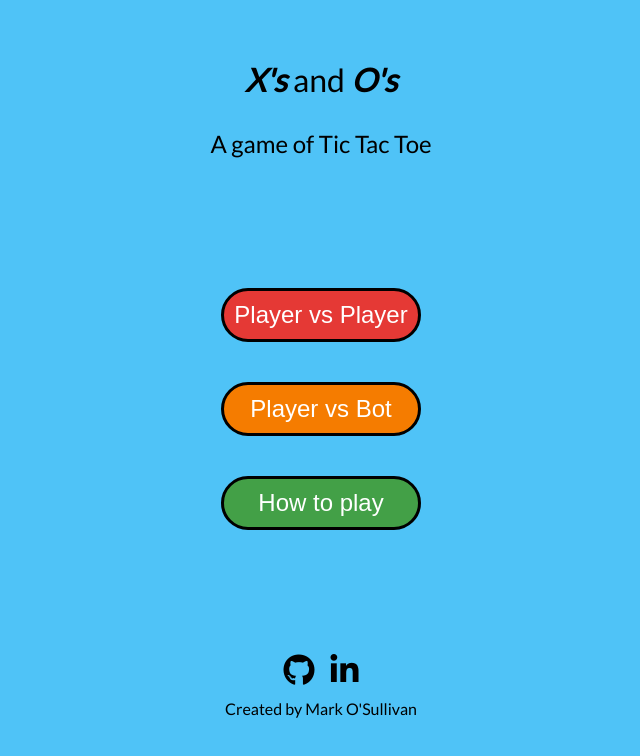
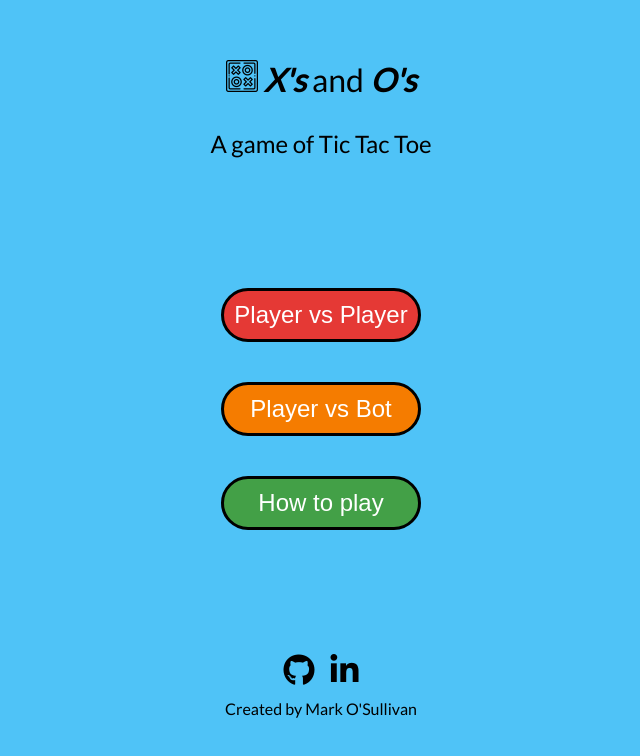
Before and after one commit to Mark-O-S/Xs-and-Os, a plain HTML site: page index.html in a window 1280 px wide. Shown: the whole page, without its empty margins (319-959 px from the left). Drawn offline with Linux system fonts and the light colour scheme.

Commit message:
Add logo icon and style it

```diff
--- a/assets/css/style.css
+++ b/assets/css/style.css
@@ -23,6 +23,15 @@ body {
     align-items: center;
     justify-content: center;
     text-align: center;
+}
+
+.logo-img {
+    height: 2rem;
+    width: 2rem;
+}
+
+.logo-img:hover {
+    transform: rotate(50deg);
 }
 
 #logo {
--- a/index.html
+++ b/index.html
@@ -19,7 +19,11 @@
     <!-- Logo heading -->
 
     <div class="center-section">
-        <a href="index.html" id="logo"><b>X's</b> and <b>O's</b></a>
+
+        <a href="index.html" id="logo">
+            <img class="logo-img" src="assets/images/tic-tac-toe-b&w.png" alt="tic tac toe image logo">
+            <b>X's</b> and <b>O's</b>
+        </a>
         <p id="logo-description">A game of Tic Tac Toe</p>
     </div>
 
```
Also changed, not shown: assets/images/tic-tac-toe-b&w.png (added).
